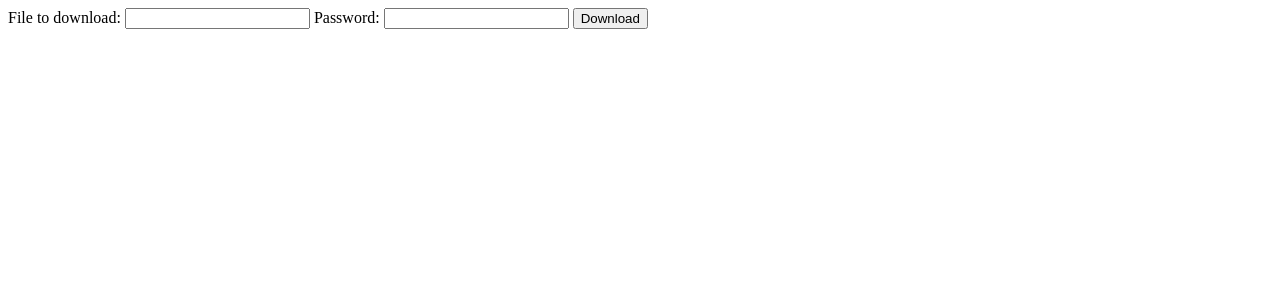
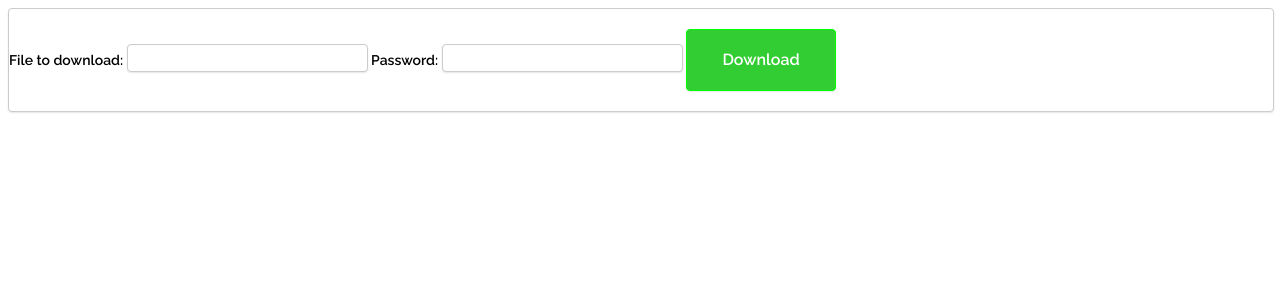
Before and after one commit to homelyseven250/flaskFileSharing, a Flask app: page /download in a window 1280 px wide. Shown: the top 300 px of the page. Run offline with Flask 2, Linux system fonts and the light colour scheme.

Commit message:
Add working link generation. Improved some CSS.

```diff
--- a/app.py
+++ b/app.py
@@ -1,7 +1,7 @@
 # An application using to serve files if the password for each file is correct
 
 from flask import Flask, render_template, request, send_from_directory, abort, redirect, url_for
-import os, json, bcrypt
+import os, json, bcrypt, secrets, hashlib
 
 # Initialize the Flask application
 app = Flask(__name__)
@@ -60,9 +60,55 @@ def upload():
                 os.mkdir(app.config['UPLOAD_FOLDER'] + file.filename)
                 file.save(os.path.join(app.config['UPLOAD_FOLDER'], file.filename, file.filename))
                 with open(os.path.join(app.config['UPLOAD_FOLDER'], file.filename, "data.json"), 'w') as dataJson:
-                    json.dump({"password":bcrypt.hashpw(request.form['password'], bcrypt.gensalt(12)), "fileName":file.filename}, dataJson)
+                    json.dump({"password":bcrypt.hashpw(request.form['password'], bcrypt.gensalt(12)), "fileName":file.filename, "browserAuth":secrets.token_urlsafe(1024)}, dataJson)
+
                 return redirect(url_for('upload'))
         else:
             abort(400)
     else:
         abort(405)
+
+# Download a file from a link
+@app.route("/download/<file_name>/<hash>/<password>")
+def download_link(file_name, hash, password):
+    #check if the file exists
+    if os.path.isdir(app.config['UPLOAD_FOLDER'] + file_name):
+        #check if the password is correct from the json file
+        with open(os.path.join(app.config['UPLOAD_FOLDER'], file_name, 'data.json')) as json_file:
+            data = json.load(json_file)
+            #check if the password is correct
+            print(password == data['browserAuth'])
+            # Hash the file
+            with open(os.path.join(app.config['UPLOAD_FOLDER'], file_name, file_name), 'rb') as file:
+                bytes = file.read()
+                fileHash = hashlib.sha256(bytes).hexdigest()
+
+            print(fileHash)
+            print(hash)
+            if password == data['browserAuth'] and hash == fileHash:
+                return send_from_directory(app.config['UPLOAD_FOLDER'] + file_name, file_name, as_attachment=True)
+            else:
+                abort(403)
+    else:
+        abort(404)
+
+# Generate a file download link
+@app.route("/generate", methods=['GET', 'POST'])
+def generate():
+    if request.method == 'GET':
+        return render_template('generate.html')
+    elif request.method == 'POST':
+        # Get the name of the file to be uploaded
+        file_name = request.form['file_name']
+        # Check if the password is correct from the json file
+        with open(os.path.join(app.config['UPLOAD_FOLDER'], file_name, 'data.json')) as json_file:
+            data = json.load(json_file)
+            #check if the password is correct
+            if bcrypt.checkpw(request.form['password'].encode('utf-8'), data['password']):
+                # Hash the file
+                with open(os.path.join(app.config['UPLOAD_FOLDER'], file_name, file_name), 'rb') as file:
+                    bytes = file.read()
+                    fileHash = hashlib.sha256(bytes).hexdigest()
+                # Generate a link to the file
+                link = "http://127.0.0.1:5000/download/" + file_name + "/" + fileHash + "/" + data['browserAuth']
+                return render_template('generate.html', link=link)
--- a/static/upload.css
+++ b/static/upload.css
@@ -1,7 +1,8 @@
+
 /* css for a file upload */
 body{
-    font-family: "Lucida Grande", "Lucida Sans Unicode", "Lucida Sans", "Lucida", "Helvetica Neue", Helvetica, Arial, sans-serif;
     font-size: 14px;
+    font-family: 'Raleway', sans-serif;
     line-height: 1.42857143;
     color: #000;
     background-color: #fff;
@@ -18,16 +19,16 @@ form {
     box-shadow: 0 1px 2px rgba(0,0,0,.1);
 }
 
-#submitButton {
+.submitButton {
     color: #fff;
     padding: 20px 20px;
     text-align: center;
     text-decoration: none;
     display: inline-block;
+    font-family: 'Raleway', sans-serif;
     font-size: 16px;
     font-weight: bold;
     margin: 20px 0;
-    width: 100%;
     cursor: pointer;
     background-color: limegreen;
     /* a nice looking border */
@@ -35,10 +36,13 @@ form {
     border-radius: 4px;
     -webkit-box-shadow: 0 1px 2px rgba(0,0,0,.1);
     box-shadow: 0 1px 2px rgba(0,0,0,.1);
+    /* Make the line height 20px */
+    line-height: 20px;
+    width: 150px;
 }
 
 /* animate the submitButton smoothly */
-#submitButton:hover {
+.submitButton:hover {
     -webkit-transition: all .2s ease-in-out;
     -moz-transition: all .2s ease-in-out;
     -ms-transition: all .2s ease-in-out;
@@ -48,7 +52,7 @@ form {
 }
 
 /* un-animate the submitButton */
-#submitButton:not(:hover) {
+.submitButton:not(:hover) {
     -webkit-transition: all .2s ease-in-out;
     -moz-transition: all .2s ease-in-out;
     -ms-transition: all .2s ease-in-out;
@@ -67,6 +71,7 @@ form {
     text-align: center;
     text-decoration: none;
     display: inline-block;
+    font-family: 'Raleway', sans-serif;
     font-size: 16px;
     font-weight: bold;
     margin: 20px 0;
@@ -92,3 +97,89 @@ form {
     background-color: darkblue;
 
 }
+
+/* make links look like clickable buttons */
+a {
+    color: #fff;
+    text-decoration: none;
+    display: inline-block;
+    margin: 20px 0;
+    cursor: pointer;
+    background-color: blue;
+    /* a nice looking border */
+    border: 1px solid lightblue;
+    border-radius: 4px;
+    -webkit-box-shadow: 0 1px 2px rgba(0,0,0,.1);
+    box-shadow: 0 1px 2px rgba(0,0,0,.1);
+    /* fonts*/
+    font-family: 'Raleway', sans-serif;
+    font-size: 14px;
+    line-height: 1.42857143;
+    /* Make the text centered */
+    text-align: center;
+    /* Paddings */
+    padding: 20px 20px;
+
+}
+
+#linkInTextInput {
+    /* Make it invisible but still selectable */
+    position: absolute;
+    top: -1000px;
+    left: -1000px;
+    width: 1px;
+    height: 1px;
+    overflow: hidden;
+    z-index: -1;
+
+}
+
+#copyToClipboardButton {
+    /* a button to copy the link to the clipboard */
+    color: #fff;
+    padding: 20px 20px;
+    text-align: center;
+    text-decoration: none;
+    font-family: 'Raleway', sans-serif;
+    font-size: 16px;
+    font-weight: bold;
+    margin: auto;
+    width: 250px;
+    cursor: pointer;
+    background-color: blue;
+    /* a nice looking border */
+    border: 1px solid lightblue;
+    border-radius: 4px;
+    -webkit-box-shadow: 0 1px 2px rgba(0,0,0,.1);
+    box-shadow: 0 1px 2px rgba(0,0,0,.1);
+    /* Make the line height 20px */
+    line-height: 20px;
+
+}
+
+.centered {
+    margin: 0 auto;
+    display: block;
+}
+
+.textInputs {
+    /* make the text inputs look like text inputs */
+    font-family: 'Raleway', sans-serif;
+    font-size: 14px;
+    line-height: 1.42857143;
+    color: #000;
+    background-color: #fff;
+    /* a nice black border */
+    border: 1px solid #ccc;
+    border-radius: 4px;
+    -webkit-box-shadow: 0 1px 2px rgba(0,0,0,.1);
+    box-shadow: 0 1px 2px rgba(0,0,0,.1);
+    /* Make the line height 20px */
+    line-height: 20px;
+    /* Make the text inputs centered */
+    text-align: center;
+    /* Increase size of the font */
+    font-size: 20px;
+
+
+}
--- a/templates/download.html
+++ b/templates/download.html
@@ -4,16 +4,20 @@
 <head>
     <meta charset="utf-8">
     <meta name="viewport" content="width=device-width, initial-scale=1.0">
+    <link href="/static/upload.css" rel="stylesheet">
+
+  <link rel="preconnect" href="https://fonts.gstatic.com" crossorigin>
+  <link href="https://fonts.googleapis.com/css2?family=Raleway:wght@600&display=swap" rel="stylesheet">
 </head>
 
 <body>
     <!-- A form to take the name of the file to download and its password-->
     <form action="download" method="post">
         <label for="file_name">File to download:</label>
-        <input type="text" name="file_name" id="file_name" value="">
+        <input type="text" name="file_name" id="file_name" value="" class="textInputs">
         <label for="password">Password:</label>
-        <input type="password" name="password" id="password" value="">
-        <input type="submit" value="Download">
+        <input type="password" name="password" id="password" value="" class="textInputs">
+        <input type="submit" value="Download" class="submitButton">
     </form>
 </body>
 
--- a/templates/upload.html
+++ b/templates/upload.html
@@ -13,7 +13,7 @@
   <form action="{{ url_for('upload') }}" method="post" enctype="multipart/form-data">
     <input id="selectFileButton" type="file" name="file" required>
     <input id="password" type="password" name="password" required>
-    <input id="submitButton" type="submit" value="Upload">
+    <input id="submitButton" type="submit" value="Upload" class="submitButton">
   </form>
 </body>
 
```
